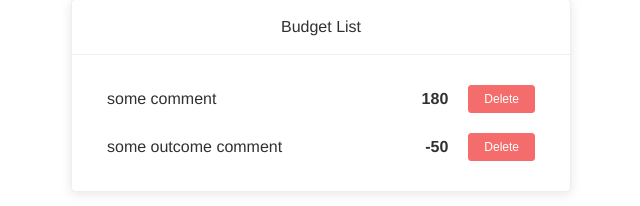
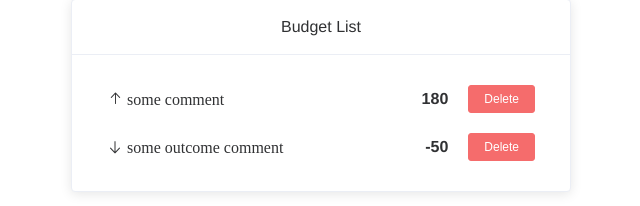
Before and after one commit to IrinaGosteva/budget-app-Vue, a Vue app: page / in a window 1280 px wide. Shown: the part 550-756 px from the top of the page, without its empty margins (319-959 px from the left). Built offline with nearby package versions, Linux system fonts and the light colour scheme.

Commit message:
task5. Added icon for income and outcome elements depending on the type

```diff
--- a/src/components/BudgetListItem.vue
+++ b/src/components/BudgetListItem.vue
@@ -1,7 +1,9 @@
 <template>
   <div>
     <div class="list-item" v-for="(item, prop) in list" :key="prop">
-      <span class="budget-comment"> {{ item.comment }} </span>
+      <span class="budget-comment" :class="[classIconArrow[item.type]]">
+        {{ item.comment }}
+      </span>
       <span class="budget-value"> {{ item.value }} </span>
 
       <el-button type="danger" size="mini" @click="centerDialogVisible = true"
@@ -32,6 +34,10 @@ export default {
   name: "BudgetListItem",
   data: () => ({
     centerDialogVisible: false,
+    classIconArrow: {
+      INCOME: "el-icon-top",
+      OUTCOME: "el-icon-bottom",
+    },
   }),
   props: {
     list: {
--- a/src/plugins/elements/index.js
+++ b/src/plugins/elements/index.js
@@ -11,8 +11,7 @@ import{
   Select,
   Option,
   Alert,
-  Dialog
-
+  Dialog,
 } from 'element-ui';
 
 const elements = [
@@ -24,7 +23,7 @@ const elements = [
   Select,
   Option,
   Alert,
-  Dialog
+  Dialog,
 ];
 
 locale.use(lang);
```
